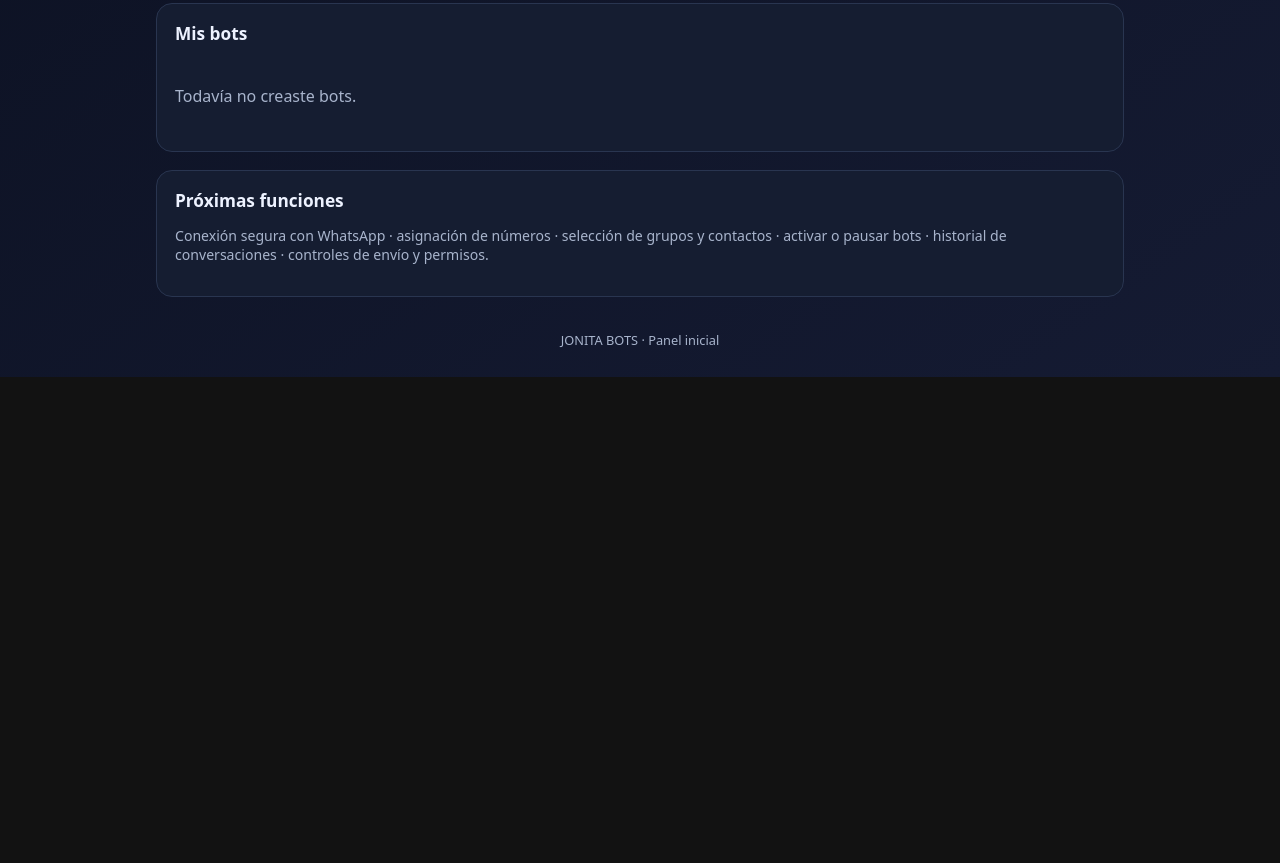
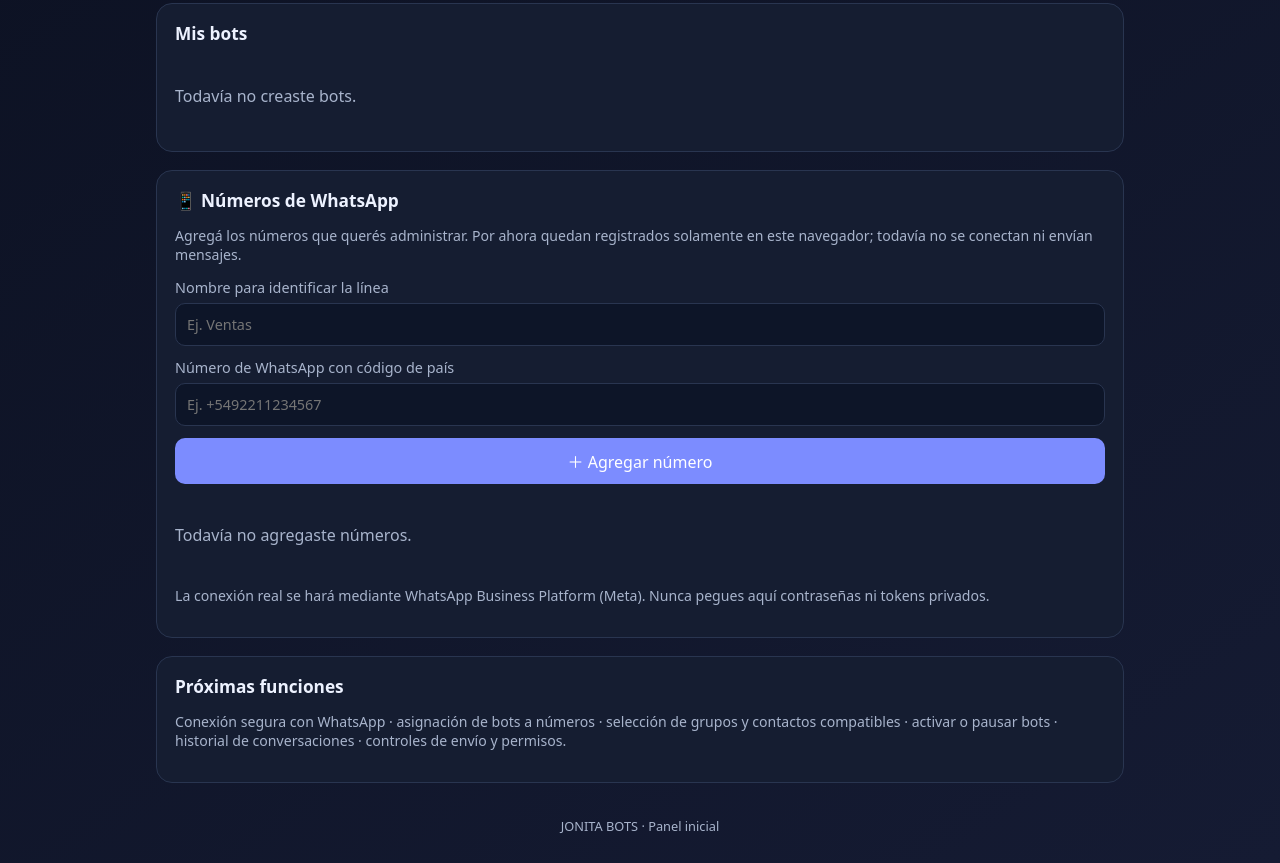
Before and after one commit to jonitalp2023-collab/Botsw, a plain HTML site: page index.html in a window 1280 px wide. Shown: the part 508-1371 px from the top of the page. Before the commit the page ends 885 px from the top, so only its background shows below. Drawn offline with Linux system fonts and the light colour scheme.

Commit message:
Add WhatsApp number management panel (demo)

```diff
--- a/index.html
+++ b/index.html
@@ -37,10 +37,21 @@ footer{text-align:center;color:var(--muted);font-size:.8rem;padding:10px 16px 28
 <button type="submit">＋ Crear bot</button>
 </form></section>
 <section class="panel"><h2>Mis bots</h2><div id="bots" class="grid"><p class="empty">Todavía no creaste bots.</p></div></section>
-<section class="panel"><h2>Próximas funciones</h2><p class="muted">Conexión segura con WhatsApp · asignación de números · selección de grupos y contactos · activar o pausar bots · historial de conversaciones · controles de envío y permisos.</p></section>
+<section class="panel"><h2>📱 Números de WhatsApp</h2>
+<p class="muted">Agregá los números que querés administrar. Por ahora quedan registrados solamente en este navegador; todavía no se conectan ni envían mensajes.</p>
+<form id="numberForm">
+<label>Nombre para identificar la línea<input id="lineName" required maxlength="40" placeholder="Ej. Ventas"></label>
+<label>Número de WhatsApp con código de país<input id="phoneNumber" required type="tel" maxlength="20" placeholder="Ej. +5492211234567"></label>
+<button type="submit">＋ Agregar número</button>
+</form>
+<div id="numbers" class="grid" style="margin-top:14px"><p class="empty">Todavía no agregaste números.</p></div>
+<p class="muted" style="margin-top:14px">La conexión real se hará mediante WhatsApp Business Platform (Meta). Nunca pegues aquí contraseñas ni tokens privados.</p>
+</section>
+<section class="panel"><h2>Próximas funciones</h2><p class="muted">Conexión segura con WhatsApp · asignación de bots a números · selección de grupos y contactos compatibles · activar o pausar bots · historial de conversaciones · controles de envío y permisos.</p></section>
 </main><footer>JONITA BOTS · Panel inicial</footer>
 <script>
 const KEY='jonita-bots-v1';let bots=[];try{bots=JSON.parse(localStorage.getItem(KEY)||'[]')}catch(e){bots=[]}
+const NUMBER_KEY='jonita-whatsapp-lines-v1';let numbers=[];try{numbers=JSON.parse(localStorage.getItem(NUMBER_KEY)||'[]')}catch(e){numbers=[]}
 const $=id=>document.getElementById(id);
 function save(){localStorage.setItem(KEY,JSON.stringify(bots));render()}
 function render(){const root=$('bots');root.innerHTML='';if(!bots.length){root.innerHTML='<p class="empty">Todavía no creaste bots.</p>';return}
@@ -53,5 +64,10 @@ const actions=document.createElement('div');actions.className='actions';
 const toggle=document.createElement('button');toggle.className='secondary';toggle.textContent=b.active?'Pausar':'Activar';toggle.onclick=()=>{bots[i].active=!bots[i].active;save()};
 const del=document.createElement('button');del.className='danger';del.textContent='Eliminar';del.onclick=()=>{if(confirm('¿Eliminar este bot de este navegador?')){bots.splice(i,1);save()}};
 actions.append(toggle,del);card.append(title,state,desc,mode,actions);root.append(card)})}
-$('botForm').addEventListener('submit',e=>{e.preventDefault();bots.push({id:Date.now(),name:$('name').value.trim(),personality:$('personality').value.trim(),mode:$('mode').value,active:$('mode').value!=='pausado'});save();e.target.reset()});render();
+$('botForm').addEventListener('submit',e=>{e.preventDefault();bots.push({id:Date.now(),name:$('name').value.trim(),personality:$('personality').value.trim(),mode:$('mode').value,active:$('mode').value!=='pausado'});save();e.target.reset()});
+function saveNumbers(){localStorage.setItem(NUMBER_KEY,JSON.stringify(numbers));renderNumbers()}
+function renderNumbers(){const root=$('numbers');root.innerHTML='';if(!numbers.length){root.innerHTML='<p class="empty">Todavía no agregaste números.</p>';return}
+numbers.forEach((n,i)=>{const card=document.createElement('article');card.className='bot';const title=document.createElement('h3');title.textContent=n.label;const phone=document.createElement('p');phone.className='muted';phone.textContent=n.phone;const status=document.createElement('p');status.className='status';status.style.color='#f0c36a';status.textContent='Pendiente de conexión oficial';const del=document.createElement('button');del.className='danger';del.textContent='Quitar';del.onclick=()=>{if(confirm('¿Quitar este número del panel?')){numbers.splice(i,1);saveNumbers()}};card.append(title,phone,status,del);root.append(card)})}
+$('numberForm').addEventListener('submit',e=>{e.preventDefault();const label=$('lineName').value.trim();const phone=$('phoneNumber').value.trim();if(!/^\\+?[0-9 ()-]{8,20}$/.test(phone)){alert('Ingresá un número válido con código de país.');return}numbers.push({id:Date.now(),label,phone});saveNumbers();e.target.reset()});
+render();renderNumbers();
 </script></body></html>
```
